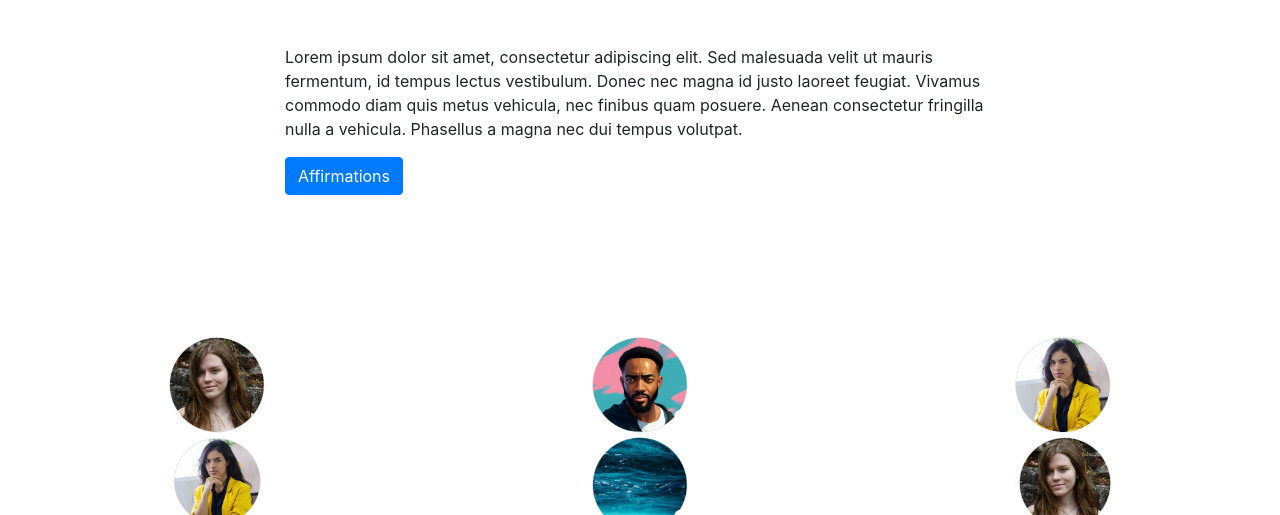
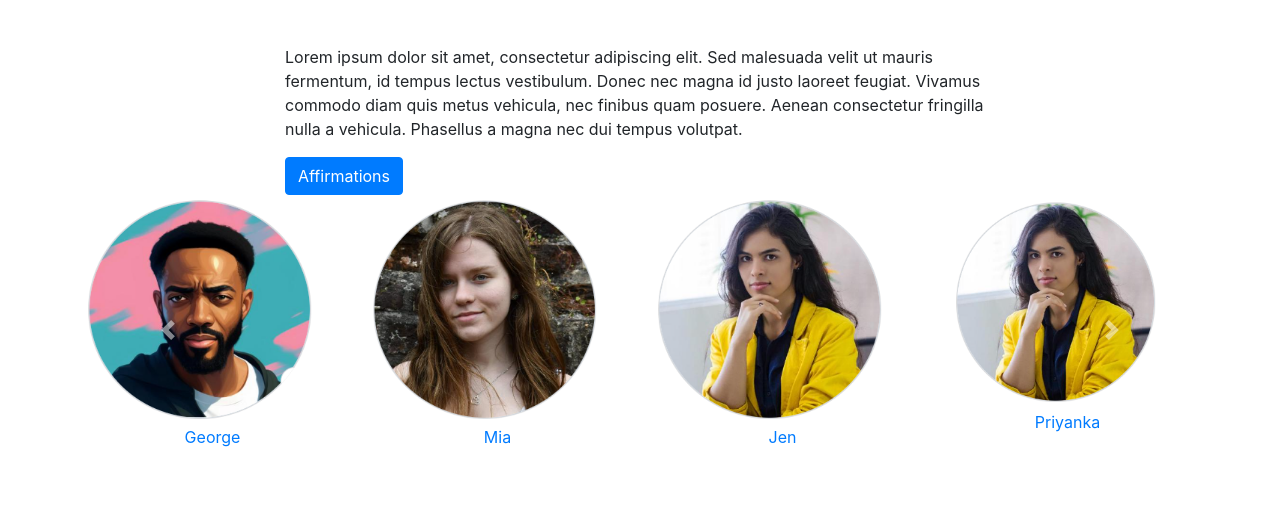
Before and after one commit to adrianskelton/happyhackathon, a Django app: page / in a window 1280 px wide. Shown: the part 285-800 px from the top of the page. Run offline with Django 5.2, Linux system fonts and the light colour scheme; some libraries are stand-ins or nearby versions.

Commit message:
footer and carousel changed

```diff
--- a/static/css/base.css
+++ b/static/css/base.css
@@ -26,8 +26,24 @@
     text-align: center;
 }
 
+.carousel-item img {
+    max-height: 230px;
+    max-width: 230px;
+}
+
 .content-container {
     margin-top: 120px;
+}
+
+/* CSS for Contributor Names footer */
+.contributor-name {
+    text-align: center;
+}
+
+/* CSS for Carousel Control Arrows */
+.carousel-control-prev,
+.carousel-control-next {
+    color: #FFB6C1;
 }
 
 .footer {
--- a/templates/base.html
+++ b/templates/base.html
@@ -58,22 +58,26 @@
     </div>
 
 <!-- Footer -->
+{% block footer %}
 <div class="container-fluid footer">
     <div class="row">
         <div class="col-md-4 col-lg-4">
             <a href="https://github.com/MiaRasmussen05" target="_blank" rel="noopener noreferrer">
                 <img src="static/images/contributer-mia.png" alt="GitHub mia" class="img-fluid">
             </a>
+            <p class="contributor-name">Mia</p>
         </div>
         <div class="col-md-4 col-lg-4">
             <a href="https://github.com/GOkwori" target="_blank" rel="noopener noreferrer">
                 <img src="static/images/contributer-george.png" alt="GitHub george" class="img-fluid">
             </a>
+            <p class="contributor-name">George</p>
         </div>
         <div class="col-md-4 col-lg-4">
             <a href="https://github.com/missdays" target="_blank" rel="noopener noreferrer">
                 <img src="static/images/contributer-jen.png" alt="GitHub jen" class="img-fluid">
             </a>
+            <p class="contributor-name">Jen</p>
         </div>
     </div>
     <div class="row">
@@ -81,19 +85,23 @@
             <a href="https://github.com/Priyanka-Dhanabal" target="_blank" rel="noopener noreferrer">
                 <img src="static/images/contributer-priyanka.png" alt="GitHub priyanka" class="img-fluid">
             </a>
+            <p class="contributor-name">Priyanka</p>
         </div>
         <div class="col-md-4 col-lg-4">
             <a href="https://github.com/adrianskelton" target="_blank" rel="noopener noreferrer">
                 <img src="static/images/contributer-adrian.png" alt="GitHub adrian" class="img-fluid">
             </a>
+            <p class="contributor-name">Adrian</p>
         </div>
         <div class="col-md-4 col-lg-4">
             <a href="https://github.com/adrianskelton" target="_blank" rel="noopener noreferrer">
                 <img src="static/images/contributer-adrianna.png" alt="GitHub adrianna" class="img-fluid">
             </a>
+            <p class="contributor-name">Adrianna</p>
         </div>
     </div>
 </div>
+{% endblock %}
 
 
     <div class="container">
--- a/templates/index.html
+++ b/templates/index.html
@@ -21,14 +21,87 @@
     </div>
 </div>
 
+
+
 <div class="container mt-5">
     <div class="row">
         <div class="col-md-8 offset-md-2">
-            <p>Lorem ipsum dolor sit amet, consectetur adipiscing elit. Sed malesuada velit ut mauris fermentum, id tempus lectus vestibulum. Donec nec magna id justo laoreet feugiat. Vivamus commodo diam quis metus vehicula, nec finibus quam posuere. Aenean consectetur fringilla nulla a vehicula. Phasellus a magna nec dui tempus volutpat.</p>
+            <p>Lorem ipsum dolor sit amet, consectetur adipiscing elit. Sed malesuada velit ut mauris fermentum, id
+                tempus lectus vestibulum. Donec nec magna id justo laoreet feugiat. Vivamus commodo diam quis metus
+                vehicula, nec finibus quam posuere. Aenean consectetur fringilla nulla a vehicula. Phasellus a magna nec
+                dui tempus volutpat.</p>
             <a href="placeholder" class="btn btn-primary">Affirmations</a>
             <!-- Placeholder link for now -->
             <!-- <a href="#" class="btn btn-primary">Affirmations</a> -->
         </div>
     </div>
 </div>
+
+<!--Carousel with contributors-->
+<div id="carouselExampleControls" class="carousel slide" data-ride="carousel">
+    <div class="carousel-inner">
+        <div class="carousel-item active">
+            <div class="row">
+                <div class="col-md-3">
+                    <a href="https://github.com/GOkwori" target="_blank" rel="noopener noreferrer">
+                        <img class="d-block w-100" src="static/images/contributer-george.png" alt="George">
+                        <p class="contributor-name">George</p>
+                    </a>
+                </div>
+                <div class="col-md-3">
+                    <a href="https://github.com/MiaRasmussen05" target="_blank" rel="noopener noreferrer">
+                        <img class="d-block w-100" src="static/images/contributer-mia.png" alt="Mia">
+                        <p class="contributor-name">Mia</p>
+                    </a>
+                </div>
+                <div class="col-md-3">
+                    <a href="https://github.com/missdays" target="_blank" rel="noopener noreferrer">
+                        <img class="d-block w-100" src="static/images/contributer-jen.png" alt="Jen">
+                        <p class="contributor-name">Jen</p>
+                    </a>
+                </div>
+                <div class="col-md-3">
+                    <a href="https://github.com/Priyanka-Dhanabal" target="_blank" rel="noopener noreferrer">
+                        <img class="d-block w-100" src="static/images/contributer-priyanka.png" alt="Priyanka">
+                        <p class="contributor-name">Priyanka</p>
+                    </a>
+                </div>
+            </div>
+        </div>
+        <div class="carousel-item">
+            <div class="row">
+                <div class="col-md-3">
+                    <a href="https://github.com/adrianskelton" target="_blank" rel="noopener noreferrer">
+                        <img class="d-block w-100" src="static/images/contributer-adrian.png" alt="Adrian">
+                        <p class="contributor-name">Adrian</p>
+                    </a>
+                </div>
+                <div class="col-md-3">
+                    <a href="https://github.com/adrianskelton" target="_blank" rel="noopener noreferrer">
+                        <img class="d-block w-100" src="static/images/contributer-adrianna.png" alt="Adrianna">
+                        <p class="contributor-name">Adrianna</p>
+                    </a>
+                </div>
+                <!-- Add more contributors as needed -->
+            </div>
+        </div>
+    </div>
+    <!-- Carousel Controls -->
+    <a class="carousel-control-prev" href="#carouselExampleControls" role="button" data-slide="prev">
+        <span class="carousel-control-prev-icon" aria-hidden="true"></span>
+        <span class="sr-only">Previous</span>
+    </a>
+    <a class="carousel-control-next" href="#carouselExampleControls" role="button" data-slide="next">
+        <span class="carousel-control-next-icon" aria-hidden="true"></span>
+        <span class="sr-only">Next</span>
+    </a>
+</div>
+
+
+
+
+
 {% endblock %}
+
+{% block footer %}
+{% endblock %}
```
